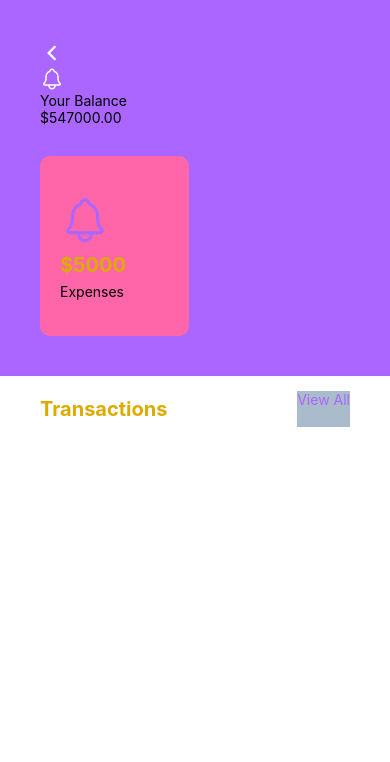
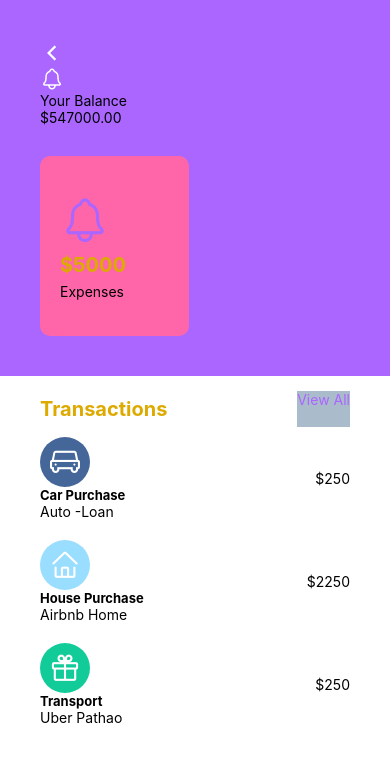
Before and after one commit to msr1013/first-react-native-app, a React Native app: screen / in a window 390 px wide. Shown: the top 762 px of the page. Built offline with nearby package versions, Linux system fonts and the light colour scheme.

Commit message:
'transaction-card-completed'

```diff
--- a/widgets/HomePage.js
+++ b/widgets/HomePage.js
@@ -30,6 +30,28 @@ const CustomButton = props => {
     </View>
 }
 
+const TransactionCard = props => {
+    return (
+        <View style={styles.transaction}>
+            <View style={styles.tranLeft}>
+                <View style={{ ...styles.iconContainer, backgroundColor: props.color }}>
+                    <AntDesign name={props.icon} size={30} color='#fff' />
+
+                </View>
+                <View>
+                    <Text style={styles.transactionTitle}>{props.title}</Text>
+                    <Text style={styles.transactionSubTitle}>{props.subtitle} </Text>
+                </View>
+            </View>
+            <View style={styles.tranRight}>
+                <Text >{props.amount}</Text>
+            </View>
+
+        </View>
+    )
+}
+
+
 const HomePage = props => {
     return (
         <View style={styles.screen}>
@@ -46,7 +68,13 @@ const HomePage = props => {
                 <View style={{ ...styles.container, marginTop: 15 }}>
                     <View style={styles.titleBar}>
                         <Text style={styles.amount}>Transactions</Text>
-                        <CustomButton title='View All' color={Colors.blue} bgc='#abc'> </CustomButton>
+                        <CustomButton title='View All' color={Colors.blue} bgc='#abc' />
+
+                    </View>
+                    <View style={styles.transactions}>
+                        <TransactionCard icon='car' title='Car Purchase' subtitle='Auto -Loan' amount='$250' color='#469' />
+                        <TransactionCard icon='home' title='House Purchase' subtitle='Airbnb Home' amount='$2250' color='#9df' />
+                        <TransactionCard icon='gift' title='Transport' subtitle='Uber Pathao' amount='$250' color='#1c9' />
                     </View>
                 </View>
             </View>
@@ -93,7 +121,34 @@ const styles = StyleSheet.create({
         fontWeight: 'bold',
         color: '#da0',
         fontSize: 20
+    },
+    transLeft: {
+        flexDirection: 'column',
+        alignItems: 'center'
+    },
+    iconContainer: {
+        width: 50,
+        height: 50,
+        borderRadius: 30,
+        backgroundColor: 'red',
+        alignItems: 'center',
+        justifyContent: 'center',
+        marginRight: 20
+    },
+    transactionTitle: {
+        fontWeight: 'bold',
+        fontSize: 13
+    },
+    tranRight: {
+
+    },
+    transaction: {
+        flexDirection: 'row',
+        justifyContent: 'space-between',
+        alignItems: 'center',
+        marginVertical: 10,
     }
+
 })
 
 export default HomePage
```
